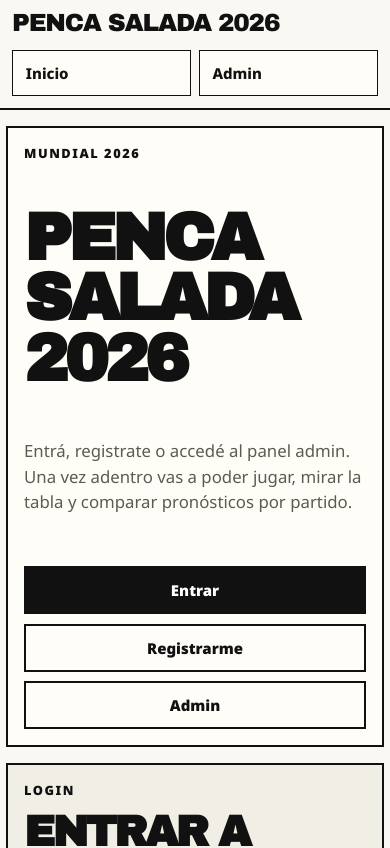
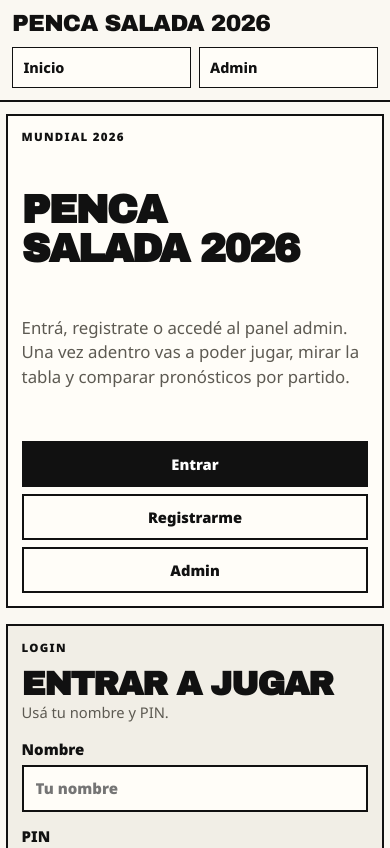
Before and after one commit to amartinez-dev/penca-2026, a Next.js app: page / in a window 390 px wide. Shown: the top 848 px of the page. Built offline with nearby package versions, Linux system fonts and the light colour scheme.

Commit message:
Ajustar estetica plana para celulares

```diff
--- a/app/globals.css
+++ b/app/globals.css
@@ -622,3 +622,281 @@ tr:last-child td {
     min-width: 640px;
   }
 }
+
+
+/* =========================================================
+   Ajuste móvil fino: evita desbordes, mantiene estilo plano
+   ========================================================= */
+h1,
+h2,
+h3,
+.brand-text,
+.team-name,
+.score-pill,
+.badge {
+  max-width: 100%;
+}
+
+h1,
+h2,
+h3 {
+  overflow-wrap: anywhere;
+  text-wrap: balance;
+}
+
+.card,
+.match-card,
+.table-wrap,
+.intro-panel,
+.side-panel {
+  max-width: 100%;
+}
+
+/* Tablets */
+@media (max-width: 900px) {
+  .page-shell {
+    width: min(100% - 1rem, 760px);
+  }
+
+  .card {
+    overflow: hidden;
+  }
+
+  h1 {
+    font-size: clamp(2.6rem, 10vw, 4.25rem);
+    line-height: .94;
+  }
+
+  h2 {
+    font-size: clamp(2rem, 8vw, 3.25rem);
+  }
+
+  .table-wrap {
+    overflow-x: auto;
+    -webkit-overflow-scrolling: touch;
+  }
+
+  table {
+    min-width: 560px;
+  }
+}
+
+/* Celulares */
+@media (max-width: 640px) {
+  :root {
+    --font-size: 15px;
+  }
+
+  body {
+    overflow-x: hidden;
+  }
+
+  .page-shell {
+    width: min(100% - 1rem, 430px);
+    padding-top: .75rem;
+  }
+
+  .topbar {
+    position: static;
+    padding: .75rem;
+    gap: .75rem;
+  }
+
+  .brand-text {
+    font-size: clamp(1.25rem, 6vw, 1.55rem);
+    letter-spacing: -0.035em;
+    line-height: 1;
+  }
+
+  .main-nav {
+    grid-template-columns: repeat(2, minmax(0, 1fr));
+    gap: .45rem;
+  }
+
+  .main-nav a,
+  .main-nav button {
+    min-height: 40px;
+    padding: .6rem .65rem;
+    font-size: .9rem;
+  }
+
+  .intro-panel,
+  .side-panel,
+  .card {
+    padding: .85rem;
+  }
+
+  h1 {
+    font-size: clamp(2.15rem, 10.8vw, 3rem);
+    letter-spacing: -0.045em;
+    line-height: .98;
+  }
+
+  h2 {
+    font-size: clamp(1.75rem, 8.5vw, 2.55rem);
+    letter-spacing: -0.04em;
+    line-height: 1;
+  }
+
+  h3 {
+    font-size: clamp(1.15rem, 5.4vw, 1.55rem);
+    letter-spacing: -0.03em;
+  }
+
+  p,
+  .help {
+    font-size: .92rem;
+    line-height: 1.45;
+  }
+
+  .kicker,
+  .eyebrow {
+    font-size: .72rem;
+    letter-spacing: .11em;
+  }
+
+  .home-tabs,
+  .home-actions,
+  .actions {
+    gap: .45rem;
+  }
+
+  .home-tabs button,
+  .home-tabs a,
+  .button {
+    min-height: 44px;
+    padding: .68rem .75rem;
+    font-size: .92rem;
+  }
+
+  .stat {
+    padding: .85rem;
+  }
+
+  .stat strong {
+    font-size: clamp(1.85rem, 12vw, 2.8rem);
+  }
+
+  .match-card-list {
+    gap: .65rem;
+  }
+
+  .match-card {
+    padding: .8rem;
+    gap: .65rem;
+  }
+
+  .team-badge {
+    gap: .48rem;
+  }
+
+  .team-shield {
+    width: 34px;
+    height: 34px;
+    border-width: 1.5px;
+  }
+
+  .team-badge-lg .team-shield {
+    width: 46px;
+    height: 46px;
+  }
+
+  .team-name {
+    font-size: .95rem;
+    white-space: normal;
+    overflow: visible;
+    text-overflow: clip;
+    line-height: 1.15;
+  }
+
+  .match-vs {
+    display: grid;
+    grid-template-columns: 1fr;
+    justify-items: center;
+    gap: .4rem;
+    padding: .6rem 0;
+    text-align: center;
+    font-size: 1.05rem;
+  }
+
+  .match-vs .section {
+    margin-top: 0 !important;
+  }
+
+  .match-vs .help {
+    margin: 0 !important;
+    text-align: center;
+    font-family: var(--font-body), Arial, Helvetica, sans-serif;
+    font-size: .84rem;
+    font-weight: 900;
+    letter-spacing: 0;
+  }
+
+  .badge,
+  .score-pill {
+    min-width: auto;
+    max-width: 100%;
+    white-space: normal;
+    line-height: 1.05;
+    padding: .32rem .55rem;
+    font-size: .82rem;
+    text-align: center;
+  }
+
+  .score-inputs {
+    display: grid;
+    grid-template-columns: minmax(0, 1fr) auto minmax(0, 1fr);
+    width: 100%;
+    gap: .45rem;
+  }
+
+  .score-inputs input {
+    min-width: 0;
+    min-height: 44px;
+  }
+
+  .input,
+  .select,
+  textarea.input {
+    min-height: 44px;
+    padding: .7rem .75rem;
+  }
+
+  .table-wrap {
+    max-width: 100%;
+    overflow-x: auto;
+  }
+
+  table {
+    min-width: 520px;
+  }
+
+  th,
+  td {
+    padding: .68rem;
+    font-size: .88rem;
+  }
+
+  .score-pill {
+    min-height: 30px;
+  }
+}
+
+/* iPhone angosto */
+@media (max-width: 420px) {
+  .page-shell {
+    width: calc(100% - .75rem);
+  }
+
+  h1 {
+    font-size: clamp(2rem, 10.2vw, 2.65rem);
+  }
+
+  .card {
+    padding: .75rem;
+  }
+
+  table {
+    min-width: 500px;
+  }
+}
```
